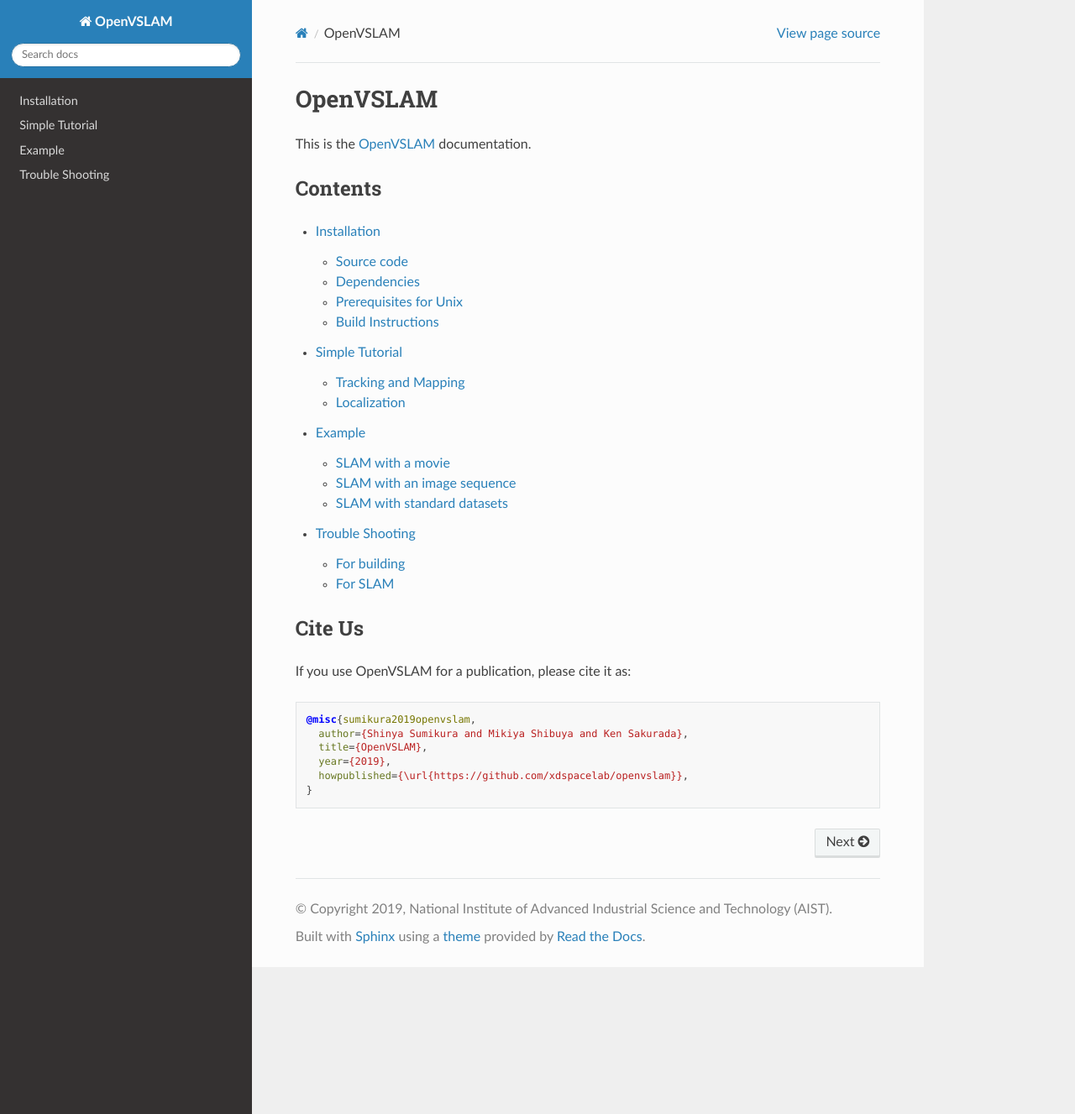
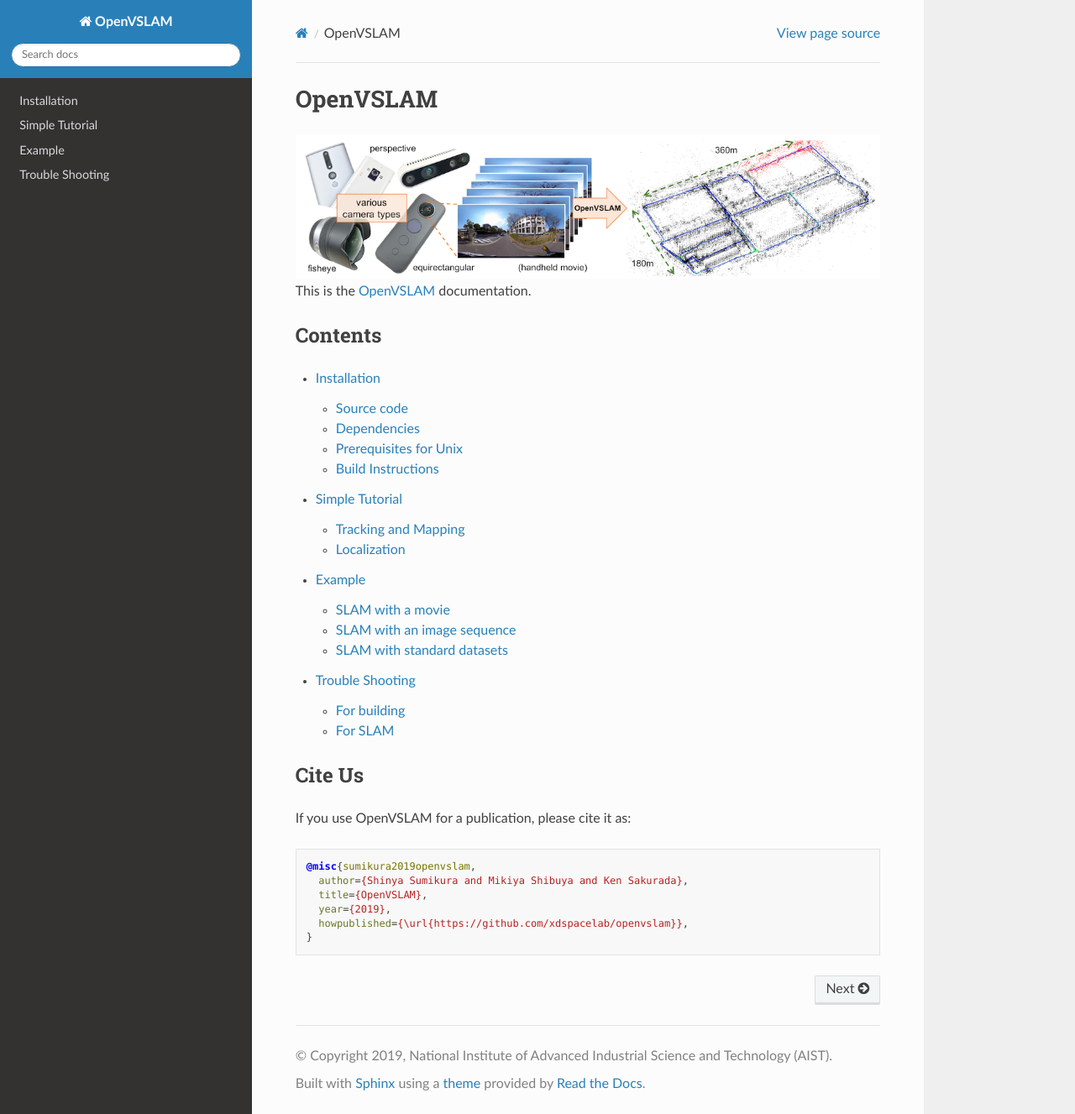
Before and after one commit to xdspacelab/openvslam, a Sphinx documentation site: the page built from docs/index.rst, in a window 1280 px wide and 1327 px high. Shown: the whole window at 84% size. Built offline with Sphinx 7.4.7 and the Read the Docs theme 2.0.0, drawn with Linux system fonts in a browser that asks for light colours.

Commit message:
Add a teaser figure in README and document

```diff
--- a/docs/index.rst
+++ b/docs/index.rst
@@ -5,6 +5,10 @@
 
 OpenVSLAM
 =========
+
+.. image:: ./img/teaser.png
+    :width: 800px
+    :align: center
 
 This is the `OpenVSLAM <https://github.com/xdspacelab/openvslam>`_ documentation.
 
```
Also changed, not shown: README.md (+2 -0 lines), docs/img/teaser.png (added).
